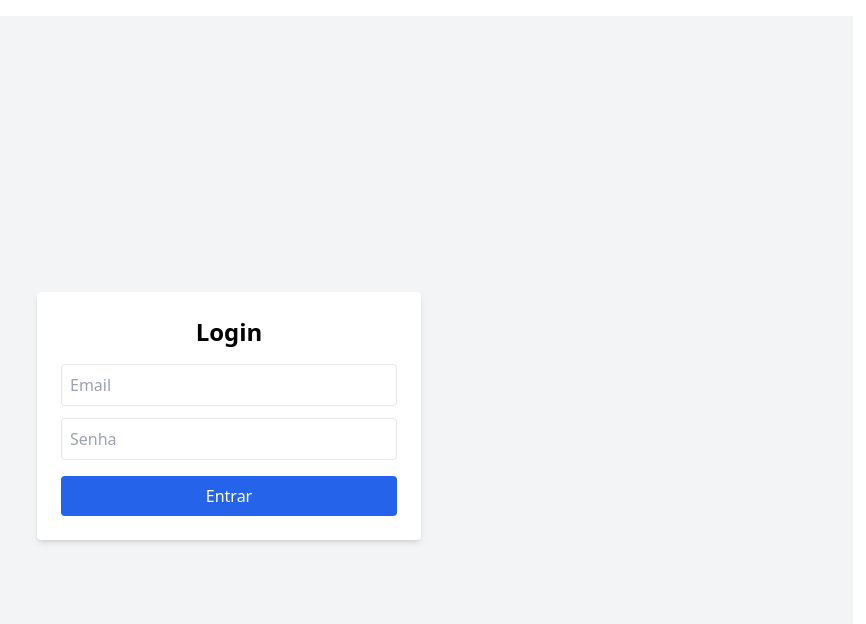
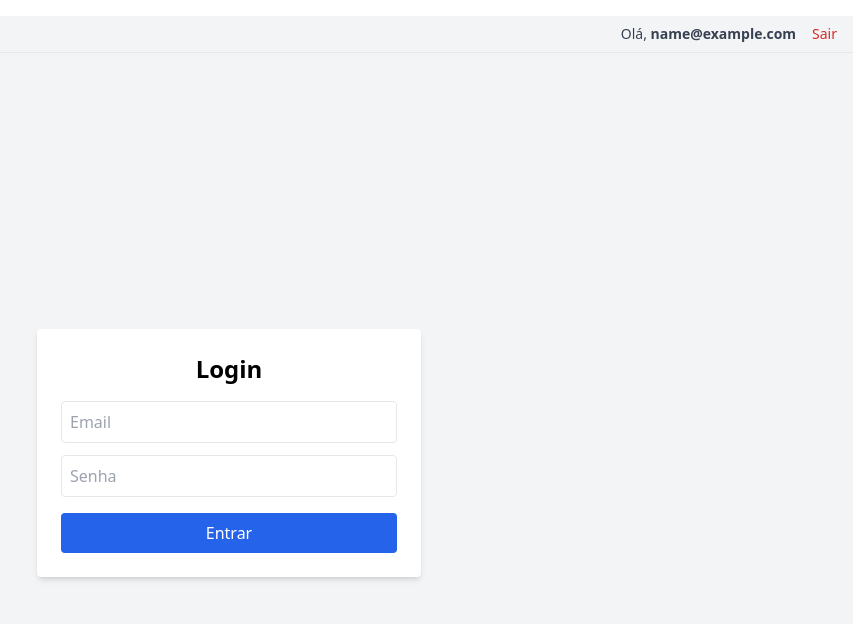
Before and after one commit to GuilhermeMendesCarvalho/fluxo360, a React (Vite) app in the folder frontend/: page /login in a window 1280 px wide. Shown: the top 624 px of the page, without its empty margins (411-1277 px from the left). Built offline with nearby package versions, Linux system fonts and the light colour scheme; sample sign-in values are in the browser's storage; the HTML template or start-up script is replaced by a standard one.

Commit message:
opção logout e instalação dependencias novas

```diff
--- a/frontend/package.json
+++ b/frontend/package.json
@@ -15,6 +15,7 @@
   "description": "",
   "dependencies": {
     "axios": "^1.9.0",
+    "jwt-decode": "^4.0.0",
     "lucide-react": "^0.507.0",
     "react": "^19.1.0",
     "react-dom": "^19.1.0",
@@ -22,6 +23,7 @@
   },
   "devDependencies": {
     "@types/axios": "^0.9.36",
+    "@types/jwt-decode": "^2.2.1",
     "@types/react": "^19.1.2",
     "@types/react-dom": "^19.1.3",
     "@types/react-router-dom": "^5.3.3",
--- a/frontend/src/App.tsx
+++ b/frontend/src/App.tsx
@@ -12,6 +12,7 @@ import AdicionarVariacao from './pages/AdicionarVariacao';
 import ProtectedRoute from './components/ProtectedRoute';
 import { useAuth } from './context/AuthContext';
 import { Sidebar } from 'lucide-react';
+import UserMenu from './components/UserMenu';
 import EditarOferta from './pages/EditarOferta';
 import SimuladorPreco from './pages/SimuladorPreco';
 
@@ -21,6 +22,7 @@ function App() {
     <div className='flex'>
     {autenticado && <Sidebar />}
       <div className='flex-1 p-4'>
+        <UserMenu />
         <Routes>
       <Route path="/login" element={<Login />} />
       <Route path="/" element={<ProtectedRoute><Dashboard /></ProtectedRoute>} />
--- /dev/null
+++ b/frontend/src/Components/UserMenu.tsx
@@ -0,0 +1,36 @@
+
+import { useEffect, useState } from "react";
+import { useAuth } from "../context/AuthContext";
+import { jwtDecode } from "jwt-decode";
+
+interface JwtPayload {
+  nome?: string;
+  email?: string;
+}
+
+export default function UserMenu() {
+  const { logout } = useAuth();
+  const [usuario, setUsuario] = useState<JwtPayload | null>(null);
+
+  useEffect(() => {
+    const token = localStorage.getItem("token");
+    if (token) {
+      const decoded = jwtDecode<JwtPayload>(token);
+      setUsuario(decoded);
+    }
+  }, []);
+
+  return (
+    <div className="w-full flex justify-end items-center px-4 py-2 bg-gray-100 border-b">
+      <div className="text-sm text-gray-700 mr-4">
+        Olá, <span className="font-semibold">{usuario?.nome || usuario?.email}</span>
+      </div>
+      <button
+        onClick={logout}
+        className="text-red-600 hover:underline text-sm"
+      >
+        Sair
+      </button>
+    </div>
+  );
+}
--- a/frontend/src/pages/EditarAnuncio.tsx
+++ b/frontend/src/pages/EditarAnuncio.tsx
@@ -19,7 +19,8 @@ export default function EditarAnuncio() {
   useEffect(() => {
     async function carregarDados() {
       try {
-        const { data } = await api.get(`/anuncios/${id}`);
+        const { data } = await api.get<typeof form>(`/anuncios/${id}`);
+
         setForm(data);
       } catch (error) {
         console.error("Erro ao carregar anúncio:", error);
```
Also changed, not shown: 1 other file (tests, documents, lock files or other folders).
